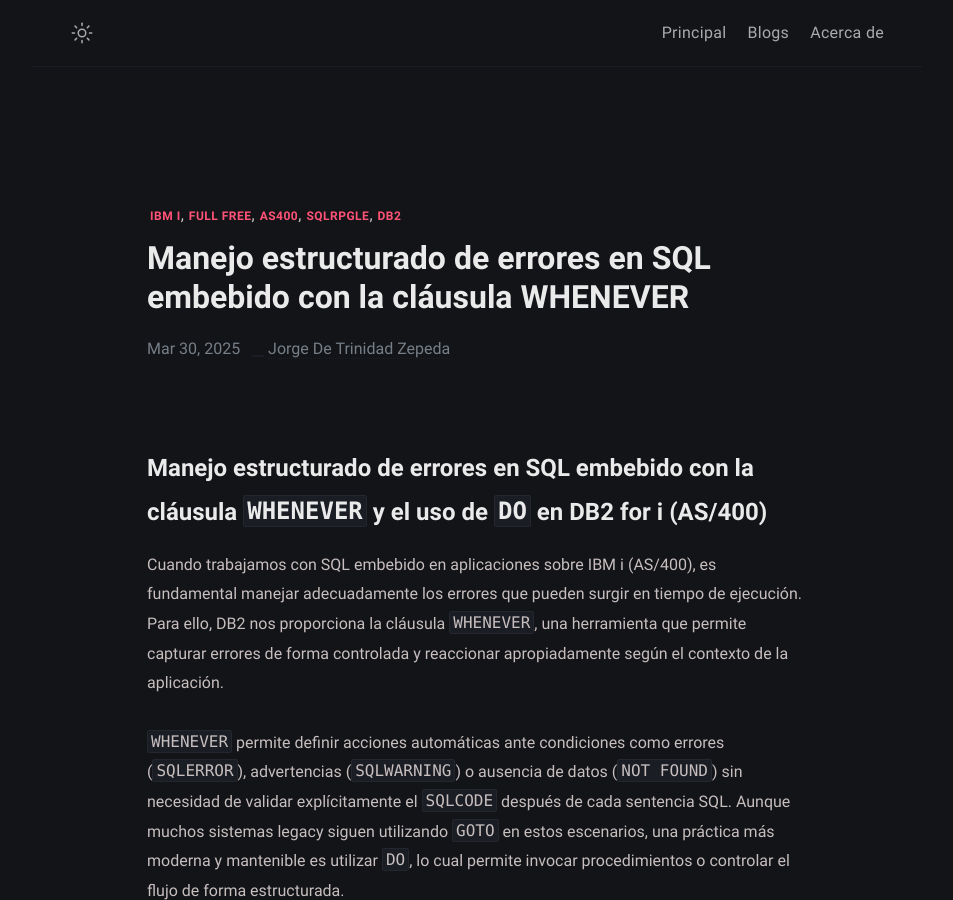
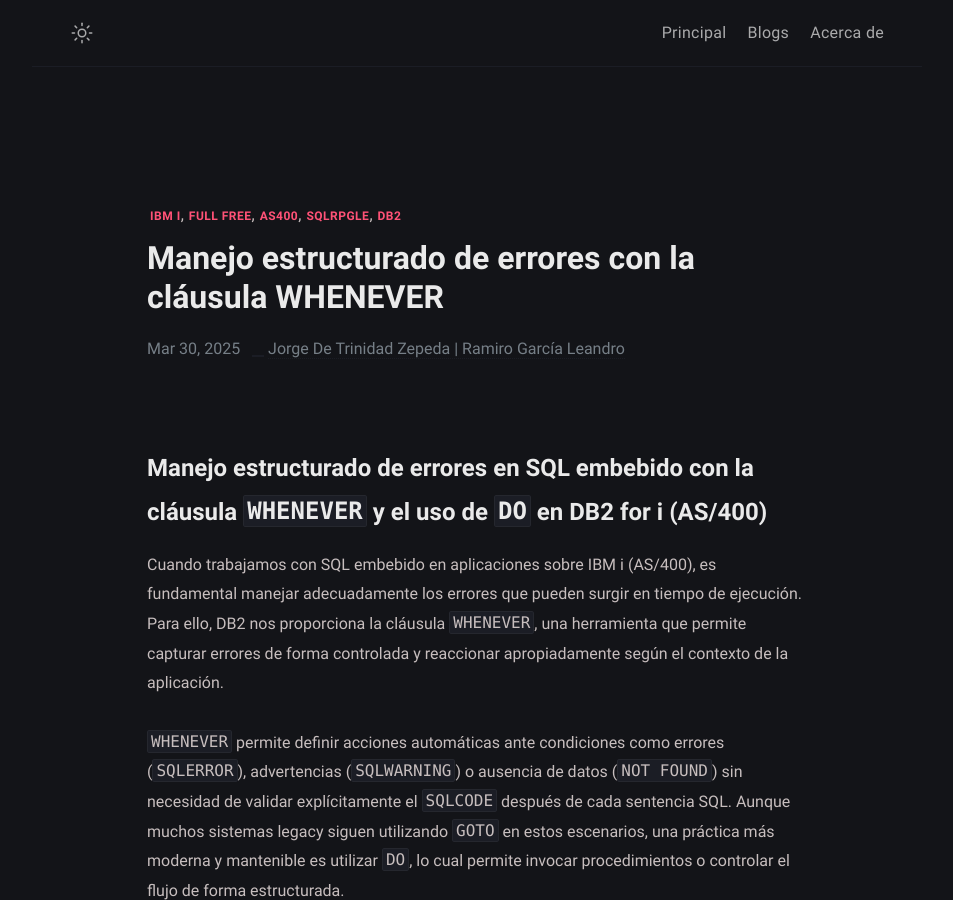
Before and after one commit to jdetrizep/jdetrizep.github.io, a Jekyll site: the page built from _posts/Whenever_DB2_AS400/2025-03-30-whenever_db2_as400.md, in a window 1280 px wide and 900 px high. Shown: the whole window, without its empty margins (163-1116 px from the left). Built offline with Jekyll 4.4.1, drawn with Linux system fonts in a browser that asks for light colours; some web fonts are replaced.

Commit message:
ajuste para incluir un coautor en un post

```diff
--- a/_layouts/post.html
+++ b/_layouts/post.html
@@ -55,7 +55,7 @@ layout: compress
               {{ page.date | date: "%b %d, %Y" }}
             </time>
             <span itemprop="author" itemscope itemtype="https://schema.org/Person">
-              <span itemprop="name">{{ site.author.name }}</span>
+              <span itemprop="name">{{ site.author.name }} {{page.coautor}}</span>
             </span>
             <time hidden datetime="{{ page.modified | date_to_xmlschema }}" itemprop="dateModified">
               {{ page.date | date: "%b %d, %Y" }}
--- a/_posts/Whenever_DB2_AS400/2025-03-30-whenever_db2_as400.md
+++ b/_posts/Whenever_DB2_AS400/2025-03-30-whenever_db2_as400.md
@@ -1,6 +1,6 @@
 ---
 layout: post
-title: Manejo estructurado de errores en SQL embebido con la cláusula WHENEVER
+title: Manejo estructurado de errores con la cláusula WHENEVER
 date: 2025-03-30 15:00
 modified: 2025-03-30 15:00
 description: Cómo manejar errores y advertencias en SQL embebido en RPG con WHENEVER
@@ -11,6 +11,7 @@ tag:
   - SQLRPGLE
   - DB2
 image: /evolucion_del_rpg/Whenever_DB2.png
+coautor: " | Ramiro García Leandro"
 ---
 
 # Manejo estructurado de errores en SQL embebido con la cláusula `WHENEVER` y el uso de `DO` en DB2 for i (AS/400)
```
